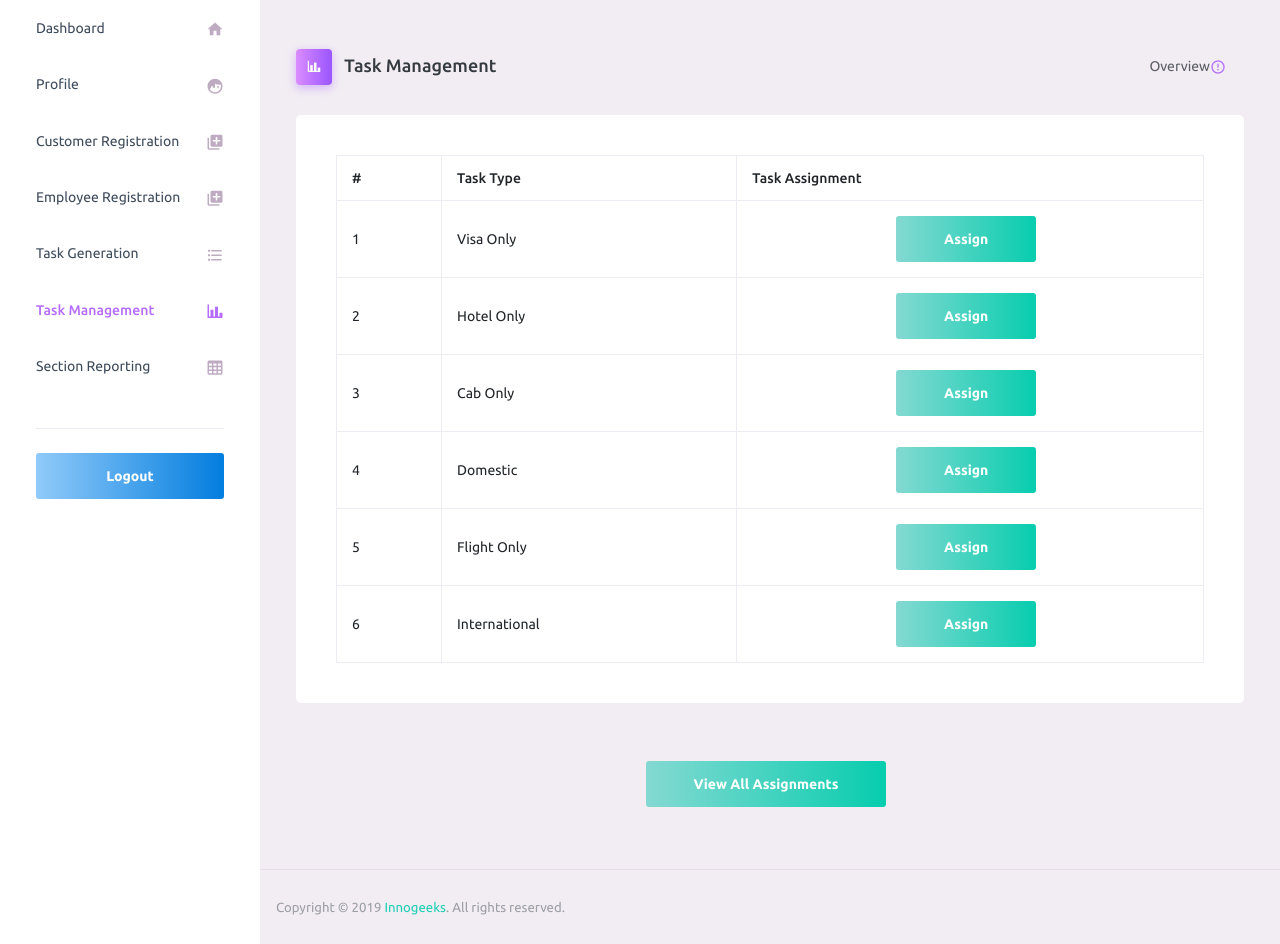
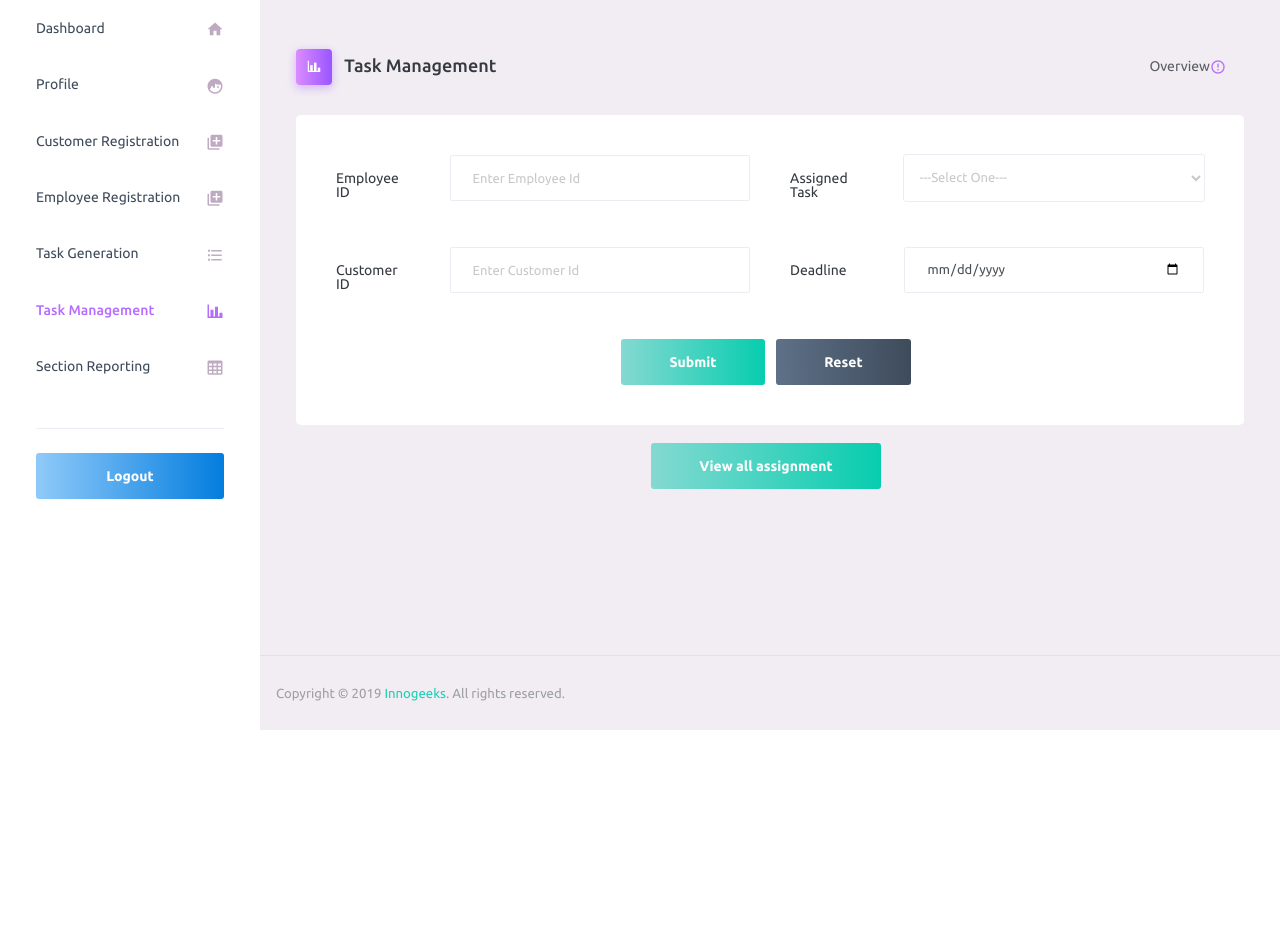
Before and after one commit to simply-hollow/GreatVoyagers, a PHP site: page /task_mgmt.php in a window 1280 px wide. Shown: the part 70-1014 px from the top of the page. After the commit the page ends 800 px from the top, so only its background shows below. Run offline with PHP 8.4, Linux system fonts and the light colour scheme; some libraries are stand-ins or nearby versions.

Commit message:
Minor UI changes and bug fixes

```diff
--- a/includes/taskmgmt/assign.php
+++ b/includes/taskmgmt/assign.php
@@ -1,7 +1,7 @@
 <div class="col-12">
 <div class="card">
 <div class="card-body">
-  <form class="form-sample">
+  <form class="form-sample" action="#" method="POST" enctype="multipart/form-data">
     <div class="row">
     <div class="col-md-6">
         <div class="form-group row">
@@ -14,9 +14,17 @@
       <div class="col-md-6">
         <div class="form-group row">
           <label class="col-sm-3 col-form-label">Assigned Task</label>
-          <div class="col-sm-9">
-            <input type="text" class="form-control" placeholder="Enter Task assigned"  readonly="" />
-          </div>
+            <div class="col-sm-9">
+              <select class="form-control" required>
+                <option>---Select One---</option>
+                <option>Visa</option>
+                <option>Hotel</option>
+                <option>Flight</option>
+                <option>Cab</option>
+                <option>Domestic</option>
+                <option>International</option>
+              </select>
+            </div>
         </div>
       </div>
     </div>
@@ -38,7 +46,6 @@
         </div>
       </div>
     </div>
-
        <center>
       <button type="submit" class="btn btn-gradient-success btn-lg mr-2">Submit</button>
       <button type="reset" class="btn btn-gradient-dark btn-lg mr-2" >Reset</button>
--- a/task_mgmt.php
+++ b/task_mgmt.php
@@ -41,21 +41,24 @@ include('./includes/header.php');
 
         <div class="row">
           <?php
-              include('./includes/taskmgmt/assign_task.php');
+              include('./includes/taskmgmt/assign.php');
           ?>
-        </div>
-        <div class="row assign-form">
-
         </div>
         <br>
         <center>
-          <button type="submit" class="btn btn-gradient-success btn-lg mr-2 assigned" name="assignment">View All Assignments</button>
+          <input type="submit" class="btn btn-gradient-success btn-lg mr-2" id="ass" name="assignment" value="View all assignment"/>
         </center>
         <br>
-        <div class="row assigned">
+        <div class="row assigned" style="display: none;">
+          <div class="col-md-12">
+              <?php
 
+                  //if(isset($_POST['assignment']))
+                    include('includes/taskmgmt/table.php');
+              ?>
+          </div>
         </div>
-        </div>
+      </div>
       <!-- content-wrapper ends -->
 
       <!-- partial:partials/_footer.html -->
@@ -76,15 +79,8 @@ include('./includes/header.php');
   ?>
  <script type="text/javascript">
     $(document).ready(function(){
-        $(".assigned").click(function(){
-            $("div.assigned").load("includes/taskmgmt/table.php");
-        });
-    });
-  </script>
-  <script type="text/javascript">
-    $(document).ready(function(){
-        $(".assign-form").click(function(){
-            $("div.assign-form").load("includes/taskmgmt/assign.php");
+        $("#ass").click(function(){
+            $("div.assigned").toggle("slow");
         });
     });
   </script>
```
Also changed, not shown: includes/taskgeneration/flight.php (+12 -24 lines).
